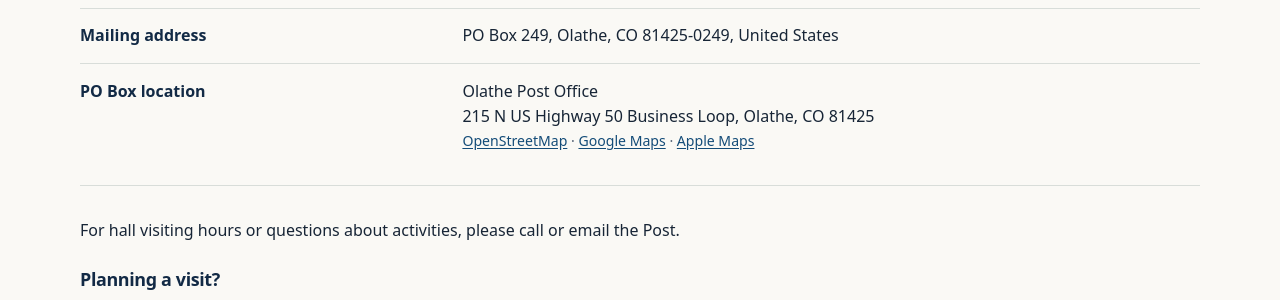
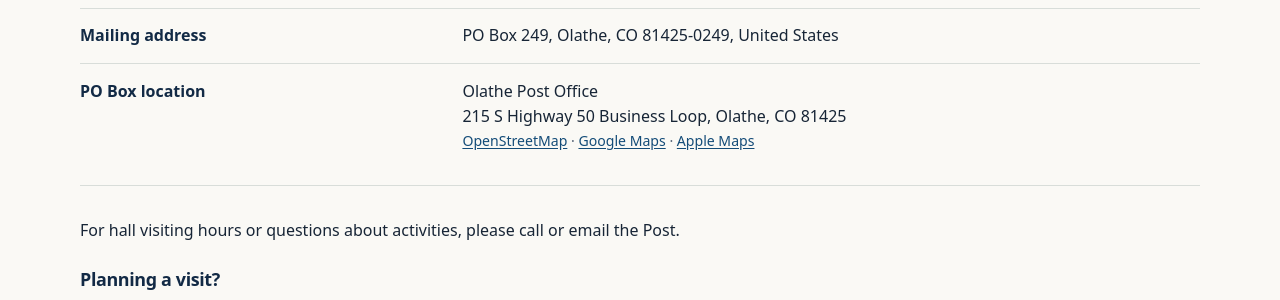
Before and after one commit to SPIERS-DENNIS-POST/spiers-dennis-post.github.io, a Jekyll site: the page built from contact/index.md, in a window 1280 px wide. Shown: the part 468-768 px from the top of the page. Built offline with Jekyll 4.4.1, drawn with Linux system fonts in a browser that asks for light colours.

Commit message:
Use county GIS address for Olathe Post Office

```diff
--- a/contact/index.md
+++ b/contact/index.md
@@ -10,7 +10,7 @@ provenance_ids: [post-legacy-contact]
 <div class="fact-row"><dt>Email</dt><dd><a href="mailto:{{ site.data.post.contact.email | escape }}">{{ site.data.post.contact.email | escape }}</a></dd></div>
 <div class="fact-row"><dt>Post hall</dt><dd>{{ site.data.post.address.street | escape }}, {{ site.data.post.address.city | escape }}, {{ site.data.post.address.region | escape }} {{ site.data.post.address.postal_code | escape }}<p class="entry-meta"><a href="https://www.openstreetmap.org/way/1411993746">OpenStreetMap</a> <span aria-hidden="true">·</span> <a href="https://www.google.com/maps/search/?api=1&amp;query=Spiers-Dennis%20American%20Legion%20Post%2024%2C%20315%20S%205th%20St%2C%20Olathe%2C%20CO%2081425&amp;query_place_id=ChIJB0VbnFCrQIcRuj-aLsBEVNM">Google Maps</a> <span aria-hidden="true">·</span> <a href="https://maps.apple.com/?q=315%20S%205th%20St%2C%20Olathe%2C%20CO%2081425">Apple Maps</a></p></dd></div>
 <div class="fact-row"><dt>Mailing address</dt><dd>PO Box {{ site.data.post.mailing_address.post_office_box | escape }}, {{ site.data.post.mailing_address.city | escape }}, {{ site.data.post.mailing_address.region | escape }} {{ site.data.post.mailing_address.postal_code | escape }}, United States</dd></div>
-<div class="fact-row"><dt>PO Box location</dt><dd>Olathe Post Office<br>215 N US Highway 50 Business Loop, Olathe, CO 81425<p class="entry-meta"><a href="https://www.openstreetmap.org/?mlat=38.6075104&amp;mlon=-107.9793982#map=18/38.6075104/-107.9793982">OpenStreetMap</a> <span aria-hidden="true">·</span> <a href="https://www.google.com/maps/search/?api=1&amp;query=Olathe%20post%20office&amp;query_place_id=ChIJs0lUNACrQIcR-pN5EVmdNas">Google Maps</a> <span aria-hidden="true">·</span> <a href="https://maps.apple.com/place?place-id=IE477350525C58BDA">Apple Maps</a></p></dd></div>
+<div class="fact-row"><dt>PO Box location</dt><dd>Olathe Post Office<br>215 S Highway 50 Business Loop, Olathe, CO 81425<p class="entry-meta"><a href="https://www.openstreetmap.org/?mlat=38.6075104&amp;mlon=-107.9793982#map=18/38.6075104/-107.9793982">OpenStreetMap</a> <span aria-hidden="true">·</span> <a href="https://www.google.com/maps/search/?api=1&amp;query=Olathe%20post%20office&amp;query_place_id=ChIJs0lUNACrQIcR-pN5EVmdNas">Google Maps</a> <span aria-hidden="true">·</span> <a href="https://maps.apple.com/place?place-id=IE477350525C58BDA">Apple Maps</a></p></dd></div>
 </dl>
 <p>For hall visiting hours or questions about activities, please call or email the Post.</p>
 ### Planning a visit?
```
